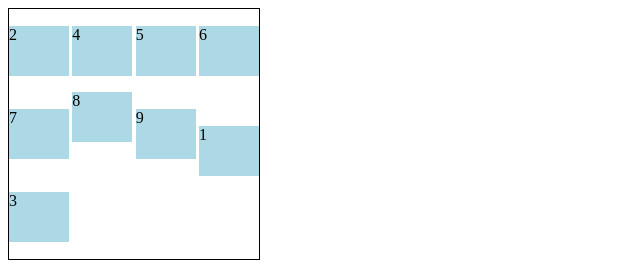
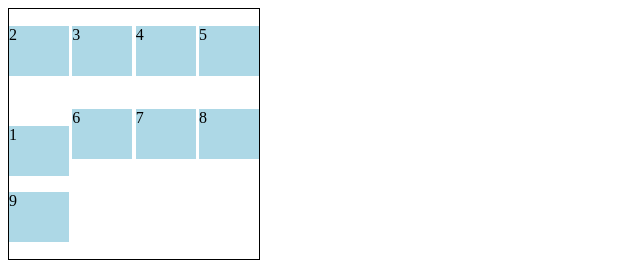
Before and after one commit to dimivela/web-projects-cf7, a plain HTML site: page chapter-5/5-order.html in a window 1280 px wide. Shown: the whole page, without its empty margins (0-640 px from the left). Drawn offline with Linux system fonts and the light colour scheme.

Commit message:
slowly getting back at it

```diff
--- a/chapter-5/css/5-order.css
+++ b/chapter-5/css/5-order.css
@@ -17,13 +17,14 @@ div[class^=box] {
 
 .box1 {
     align-self: flex-end;
+    order: 2;
+}
+
+.box2, .box3, .box4, .box5 {
     order: 1;
 }
 
-.box3 {
-    order: 2;
+.box6, .box7, .box8, .box9 {
+    /* align-self: self-start; */
+    order: 3;
 }
-
-.box8 {
-    align-self: self-start;
-}
```
